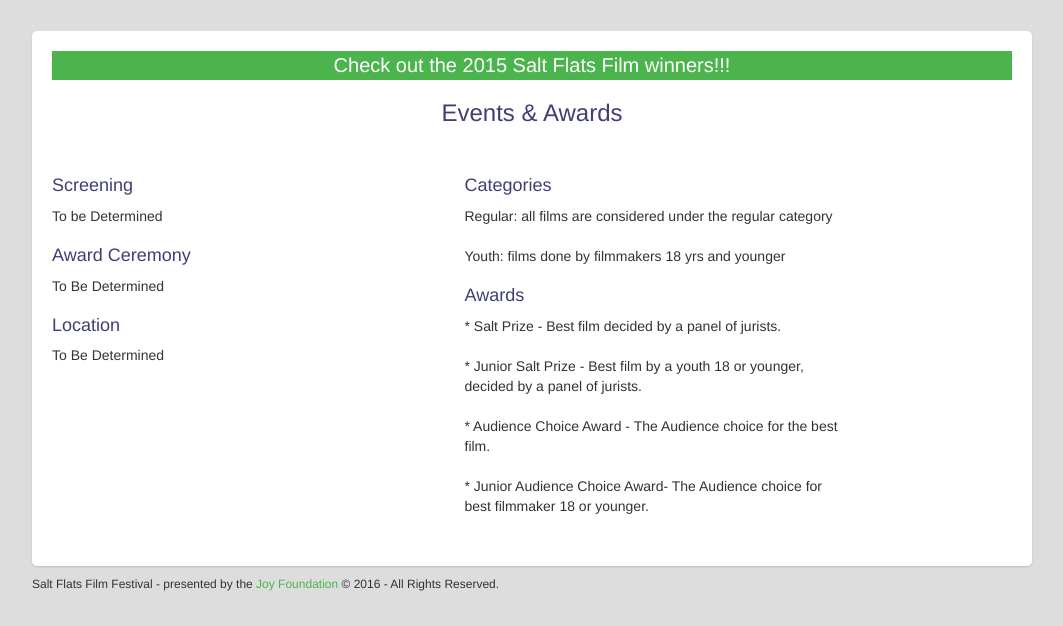
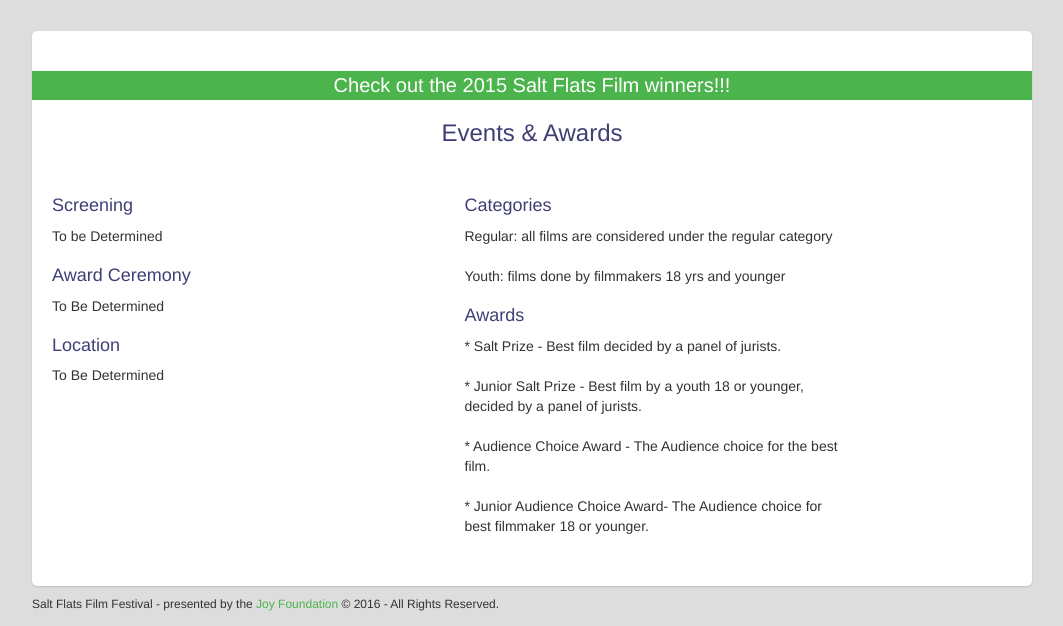
Before and after one commit to echujon/sfff, a PHP site: page /events-and-awards.php in a window 1280 px wide. Shown: the part 69-695 px from the top of the page, without its empty margins (108-1171 px from the left). Run offline with PHP 8.4, Linux system fonts and the light colour scheme; data that the repository does not hold is empty.

Commit message:
fixed banner

```diff
--- a/css/main.css
+++ b/css/main.css
@@ -312,6 +312,9 @@ p.sponsors {
 	color: #FFF;
 	font-size: 20px;
 	font-weight: 300;
+	margin-left: -20px;
+	margin-right: -20px;
+	margin-top: 20px;
 }
 
 .banner:hover {
--- a/index.php
+++ b/index.php
@@ -10,11 +10,11 @@
 	 <?php include_once('header.php')?>
 	 	<div class="container">
 			<div id="content">
+				<a href="/winning-films">
+							<div class="text-center banner">Check out the 2015 Salt Flats Film winners!!!</div>
+				</a>
 				 <div class="row">
 						<div id="main-page">
-							<a href="/winning-films">
-							<div class="banner">Check out the 2015 Salt Flats Film winners!!!</div>
-							</a>
 							<h2>SALT FLATS FILM FESTIVAL</h2>
 							<div class="center-slider">
 								<?php include_once('jssor_slider.php')?>
```
